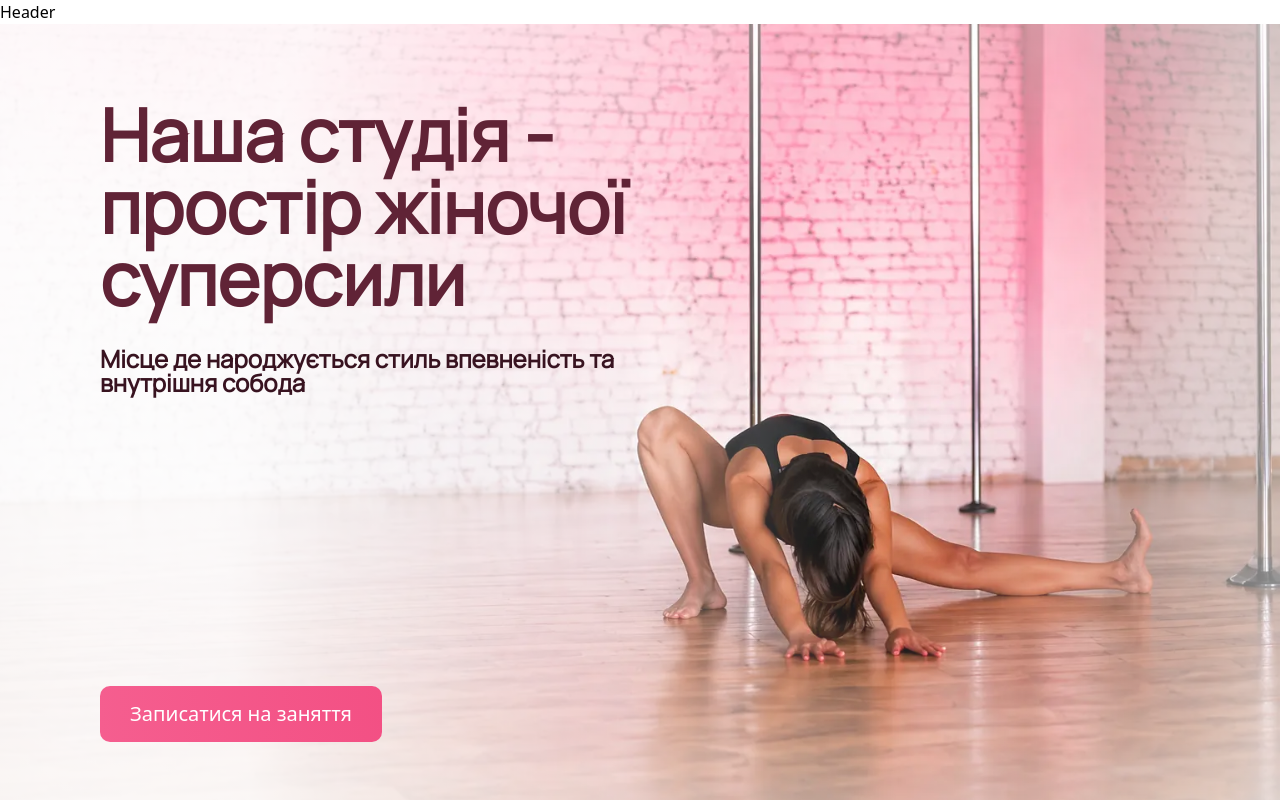
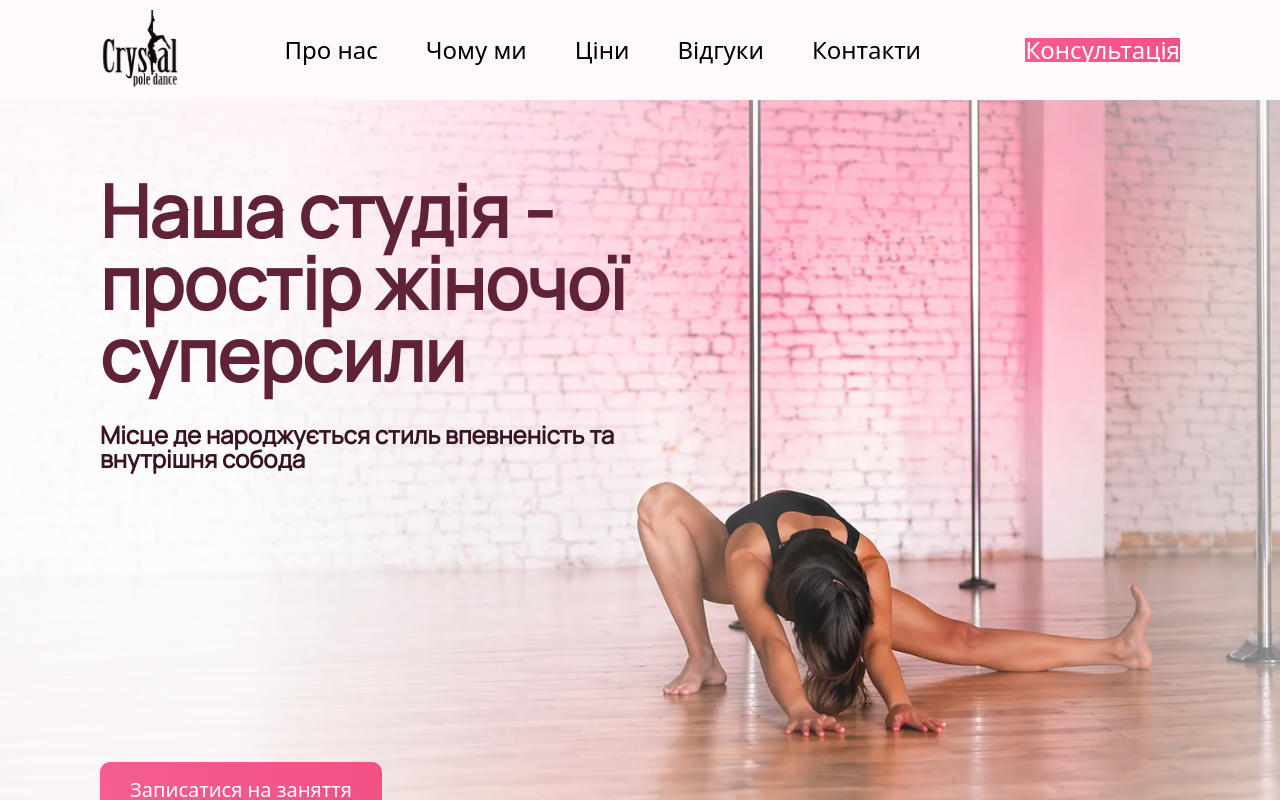
Before and after one commit to 7flowsstudio/crystal_pole_dance, a Next.js app: page / in a window 1280 px wide. Shown: the top 800 px of the page. Built offline with nearby package versions, Linux system fonts and the light colour scheme.

Commit message:
add header

```diff
--- /dev/null
+++ b/global.d.ts
@@ -0,0 +1 @@
+declare module "*.css";
--- a/src/app/globals.css
+++ b/src/app/globals.css
@@ -27,6 +27,7 @@
 	--color-button: var(--pink);
 	--color-btn-dark: var(--fuchsia);
 	--color-numeric: var(--dark-pink);
+	--color-background: var(--white);
 }
 /* Reset styles */
 
@@ -96,7 +97,7 @@ img {
 
 .container {
 	width: 100%;
-  padding: 0 19px;
+	padding: 0 16px;
 	max-width: 1440px;
 	margin: 0 auto;
 }
@@ -121,7 +122,7 @@ img {
 }
 @media screen and (min-width: 1280px) {
 	.container {
-    padding: 0 82px;
+		padding: 0 100px;
 	}
 }
 
--- a/src/components/layout/Header.tsx
+++ b/src/components/layout/Header.tsx
@@ -1,9 +1,51 @@
-import React from 'react'
+"use client";
+import React, { useEffect } from "react";
+import Container from "./Container";
+import Logo from "./Logo";
+import { navigation } from "@/data/navigation";
+import HamburgerButton from "../ui/HamburgerButton";
+import { usePathname } from "next/navigation";
+import { useMobileMenu } from "@/data/hooks/useMobileMenu";
+import MobileMenu from "../navigation/MobileMenu";
 
 const Header = () => {
-  return (
-    <div>Header</div>
-  )
-}
+	const pathname = usePathname();
+	const { isOpen, toggle, close } = useMobileMenu();
 
-export default Header
+	useEffect(() => {
+		close();
+	}, [pathname]);
+
+	return (
+		<>
+			<header className={`w-full md:py-2.5`}>
+				<Container>
+					<div className="flex items-center justify-between">
+						<Logo />
+						<nav className="hidden md:flex md:gap-6 lg:gap-9 xl:gap-12">
+							{navigation.map((item, index) => (
+								<a
+									key={index}
+									href={item.href}
+									className="font-manrope font-normal text-[16px] md:text-[18px] lg:text-[24px]"
+								>
+									{item.label}
+								</a>
+							))}
+						</nav>
+						<button
+							type="button"
+							className="hidden md:block font-manrope font-normal text-[16px] md:text-[18px] lg:text-[24px] leading-[100%] tracking-[0] bg-[linear-gradient(45deg,var(--pink)_0%,var(--fuchsia)_100%)] rounded-[10] md:w-[162] md:h-[40] lg:w-[190] lg:h-[56] cursor-pointer transition duration-300 text-white hover:opacity-80"
+						>
+							Консультація
+						</button>
+						<HamburgerButton isOpen={isOpen} onToggle={toggle} />
+					</div>
+				</Container>
+			</header>
+			<MobileMenu isOpen={isOpen} onClose={close} />
+		</>
+	);
+};
+
+export default Header;
--- /dev/null
+++ b/src/components/layout/Logo.tsx
@@ -0,0 +1,22 @@
+import Image from "next/image";
+import Link from "next/link";
+import React from "react";
+
+const Logo = () => {
+	return (
+		<Link
+			href="/"
+			className="flex relative w-16 h-16 xl:w-20 xl:h-20 items-center content-center"
+		>
+			<Image
+				src="/icon.svg"
+				fill
+				className="w-18 h-18"
+				priority
+				alt="Crystal Logo"
+			/>
+		</Link>
+	);
+};
+
+export default Logo;
--- /dev/null
+++ b/src/components/navigation/MobileMenu.tsx
@@ -0,0 +1,139 @@
+import Link from "next/link";
+interface MobileMenuProps {
+	isOpen: boolean;
+	onClose: () => void;
+}
+
+const MobileMenu = ({ isOpen, onClose }: MobileMenuProps) => {
+	return (
+		<>
+			<div
+				className={`fixed inset-0 z-40 transition-opacity duration-300 ${
+					isOpen ? "opacity-10 bg-background" : "opacity-0 pointer-events-none"
+				}`}
+				onClick={onClose}
+			/>
+
+			<div
+				data-mobile-menu
+				className={`fixed top-0 right-0 h-full w-4/5 bg-background z-50 overflow-hidden flex flex-col transform transition-transform duration-300 ease-in-out ${
+					isOpen ? "translate-x-0" : "translate-x-full"
+				}`}
+			>
+				<div className="flex justify-end p-6">
+					<button
+						onClick={onClose}
+						className="size-10 flex justify-center items-center cursor-pointer border-none bg-transparent hover:bg-gray-200 rounded-full transition-colors"
+						aria-label="Закрити меню"
+					>
+						<svg
+							width="25"
+							height="24"
+							viewBox="0 0 30 29"
+							fill="none"
+							xmlns="http://www.w3.org/2000/svg"
+						>
+							<path
+								d="M0.999835 27.661C11.6906 17.264 17.6844 11.4349 28.3752 1.03796"
+								stroke="#F55D8E"
+								strokeWidth="3"
+								strokeLinecap="round"
+							/>
+							<path
+								d="M1.33008 1L28.2944 27.9929"
+								stroke="#F55D8E"
+								strokeWidth="3"
+								strokeLinecap="round"
+							/>
+						</svg>
+					</button>
+				</div>
+
+				<nav className="flex-1 flex flex-col justify-between px-8 pb-8 gap-8">
+					<div className="flex flex-col min-h-[60%] justify-between items-center text-subtitle">
+						<Link
+							href="#about"
+							className="text-xl font-medium tracking-tight leading-normal"
+						>
+							Про нас
+						</Link>
+						<Link
+							href="#whyus"
+							className="text-xl font-medium tracking-tight leading-normal"
+						>
+							Чому ми
+						</Link>
+						<Link
+							href="#price"
+							className="text-xl font-medium tracking-tight leading-normal"
+						>
+							Ціни
+						</Link>
+						<Link
+							href="#reviews"
+							className="text-xl font-manrope font-medium tracking-tight leading-normal"
+						>
+							Відгуки
+						</Link>
+						<Link
+							href="#contacts"
+							className="text-xl font-medium tracking-tight leading-normal"
+						>
+							Контакти
+						</Link>
+					</div>
+					<div className="flex items-center justify-center gap-8">
+						<a
+							href="https://www.instagram.com/with_tasty_k?igsh=aHV2YWJyb2wxbThy"
+							aria-label="Instagram"
+							className="p-2.5"
+						>
+							<svg
+								width="40"
+								height="40"
+								viewBox="0 0 39 39"
+								fill="none"
+								xmlns="http://www.w3.org/2000/svg"
+							>
+								<use href="/sprite.svg#icon-instagram"></use>
+							</svg>
+						</a>
+						<a
+							href="https://www.facebook.com/share/14YT5fHMW4o/?mibextid=wwXIfr"
+							aria-label="Facebook"
+						>
+							<svg
+								width="40"
+								height="40"
+								viewBox="0 0 20 20"
+								fill="none"
+								xmlns="http://www.w3.org/2000/svg"
+							>
+								<use href="/sprite.svg#icon-telegram"></use>
+							</svg>
+						</a>
+						<a href="https://t.me/+JsAPy-yAXAg0ZTMy" aria-label="Telegram">
+							<svg
+								width="40"
+								height="40"
+								viewBox="0 0 40 40"
+								fill="none"
+								xmlns="http://www.w3.org/2000/svg"
+							>
+								<use href="/sprite.svg#icon-tiktok"></use>
+							</svg>
+						</a>
+					</div>
+					<button
+						type="button"
+						className="block self-center font-manrope font-normal text-[20px] leading-[100%] tracking-[0] bg-[linear-gradient(45deg,var(--pink)_0%,var(--fuchsia)_100%)] rounded-[10] w-[162] h-[40] cursor-pointer transition duration-300 text-white hover:opacity-80"
+					>
+						Консультація
+					</button>
+				</nav>
+			</div>
+		</>
+	);
+};
+
+export default MobileMenu;
--- a/src/components/sections/Hero.tsx
+++ b/src/components/sections/Hero.tsx
@@ -16,10 +16,7 @@ const Hero = () => {
 						priority
 						className="object-cover object-[80%_center] md:object-center"
 					/>
-          <div
-            className="absolute inset-0
-      md:bg-[radial-gradient(51.67%_130.15%_at_69.46%_62.26%,rgba(245,238,240,0)_0%,rgba(255,255,255,0.9)_100%)]"
-          />
+					<div className="absolute inset-0 md:bg-[radial-gradient(51.67%_130.15%_at_69.46%_62.26%,rgba(245,238,240,0)_0%,rgba(255,255,255,0.9)_100%)]" />
 					<div className="absolute inset-0 bg-[linear-gradient(180deg,#FFFFFF_0%,rgba(255,255,255,0.8)_17.29%,rgba(255,255,255,0.6)_34.91%,rgba(255,255,255,0)_50.11%)] md:bg-none"></div>
 				</div>
 				<div className="relative z-10">
--- /dev/null
+++ b/src/components/ui/HamburgerButton.tsx
@@ -0,0 +1,29 @@
+interface HamburgerButtonProps {
+	isOpen: boolean;
+	onToggle: () => void;
+	className?: string;
+}
+
+const HamburgerButton = ({
+	isOpen,
+	onToggle,
+	className,
+}: HamburgerButtonProps) => {
+	return (
+		<button
+			data-mobile-menu-trigger
+			onClick={onToggle}
+			className={`md:hidden w-11 h-14 inline-flex flex-col justify-center items-center gap-2 cursor-pointer border-none bg-transparent ${className}`}
+			aria-label={isOpen ? "Закрити меню" : "Відкрити меню"}
+			{...(isOpen ? { "aria-expanded": true } : { "aria-expanded": false })}
+		>
+			<div className="w-9.5 flex flex-col gap-2 justify-center items-center">
+				<span className="w-[27px] h-0.75 bg-[#F55D8E] rounded-full transition-all duration-300"></span>
+				<span className="w-[27px] h-0.75 bg-[#F55D8E] rounded-full transition-all duration-300"></span>
+				<span className="w-[27px] h-0.75 bg-[#F55D8E] rounded-full transition-all duration-300"></span>
+			</div>
+		</button>
+	);
+};
+
+export default HamburgerButton;
--- /dev/null
+++ b/src/data/hooks/useMobileMenu.ts
@@ -0,0 +1,36 @@
+import { useState, useEffect } from 'react';
+
+export const useMobileMenu = () => {
+  const [isOpen, setIsOpen] = useState(false);
+
+  const toggle = () => setIsOpen(!isOpen);
+  const open = () => setIsOpen(true);
+  const close = () => setIsOpen(false);
+
+  useEffect(() => {
+    const handleEscape = (e: KeyboardEvent) => {
+      if (e.key === 'Escape') close();
+    };
+
+    const handleClickOutside = (e: MouseEvent) => {
+      const target = e.target as HTMLElement;
+      if (!target.closest('[data-mobile-menu]') && !target.closest('[data-mobile-menu-trigger]')) {
+        close();
+      }
+    };
+
+    if (isOpen) {
+      document.addEventListener('keydown', handleEscape);
+      document.addEventListener('click', handleClickOutside);
+      document.body.classList.add('no-scroll');
+    }
+
+    return () => {
+      document.removeEventListener('keydown', handleEscape);
+      document.removeEventListener('click', handleClickOutside);
+      document.body.classList.remove('no-scroll');
+    };
+  }, [isOpen]);
+
+  return { isOpen, toggle, open, close };
+};
--- /dev/null
+++ b/src/data/navigation.ts
@@ -0,0 +1,7 @@
+export const navigation = [
+	{ href: "#about", label: "Про нас" },
+	{ href: "#whyus", label: "Чому ми" },
+	{ href: "#price", label: "Ціни" },
+	{ href: "#reviews", label: "Відгуки" },
+	{ href: "#contacts", label: "Контакти" },
+] as const;
```
Also changed, not shown: public/sprite.svg, src/app/layout.tsx (indentation only), src/components/layout/Container.tsx (indentation only), src/components/sections/About.tsx (indentation only). Lines whose indentation alone changed are shown as unchanged.
